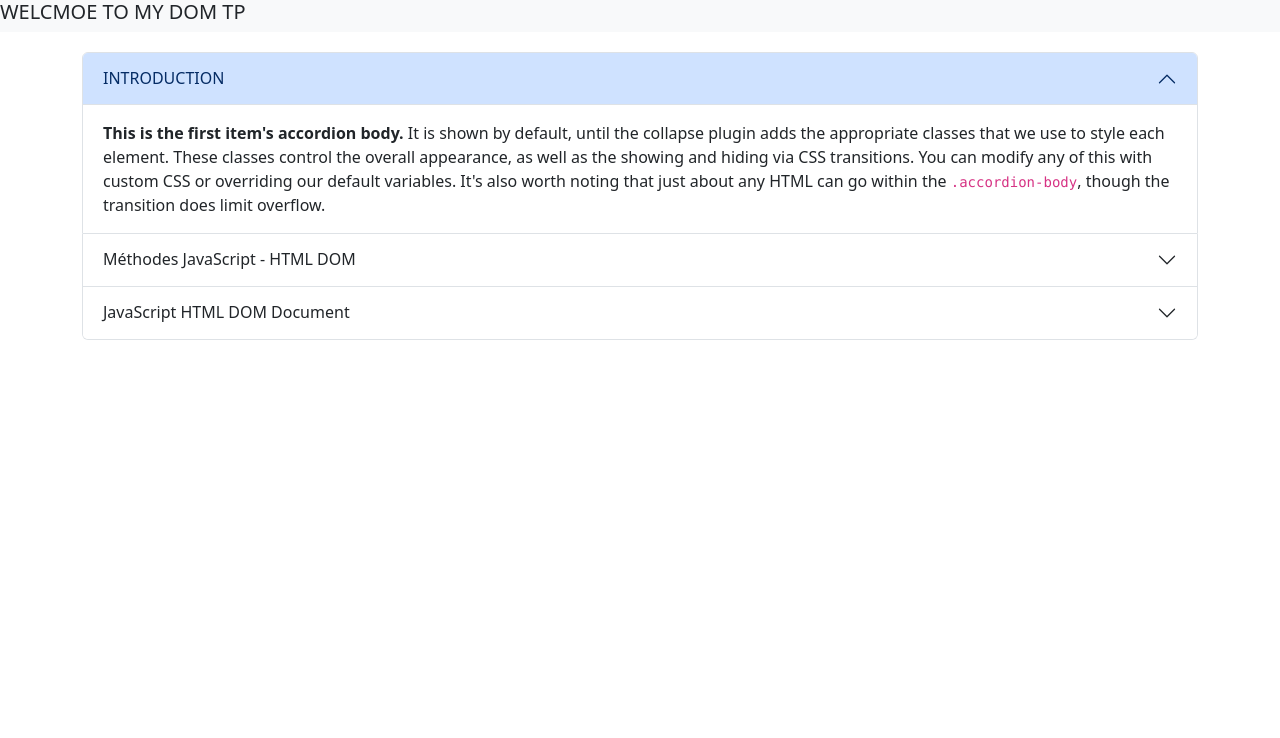
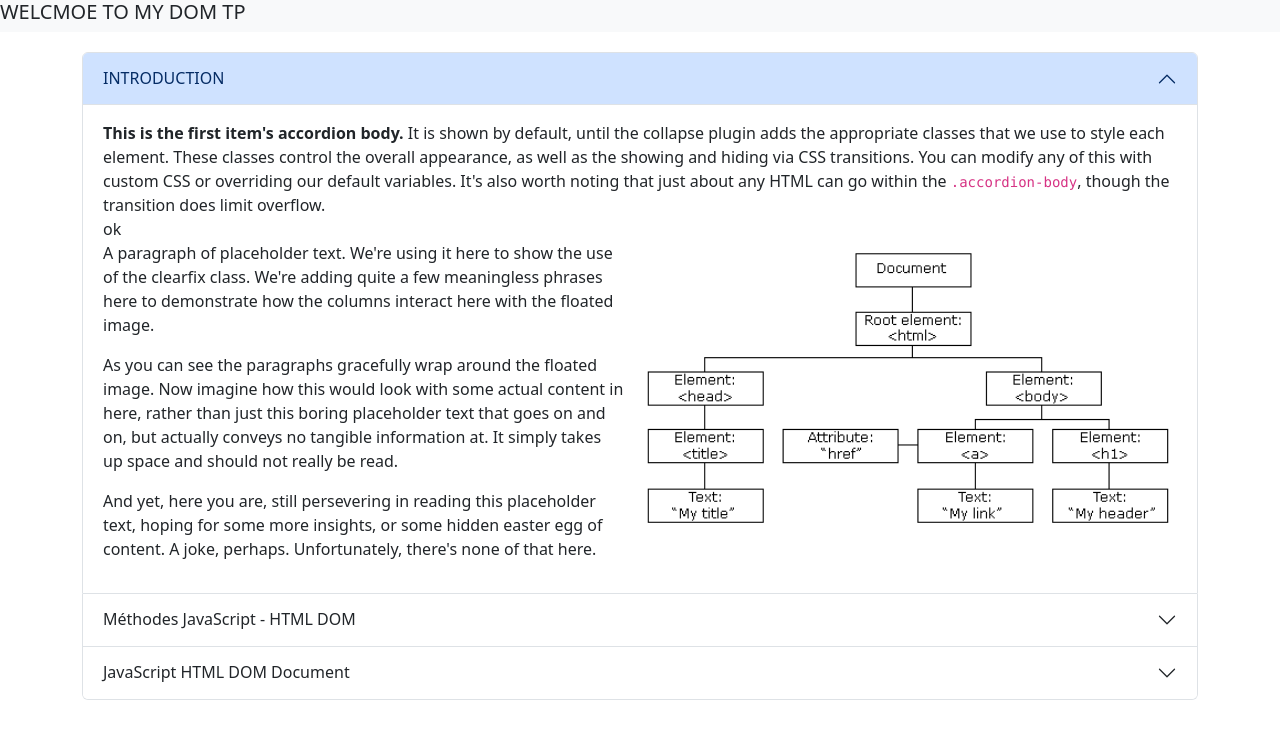
Before and after one commit to vianneyyovo/tp_dom, a plain HTML site: page index.html in a window 1280 px wide. Drawn offline with nearby package versions, Linux system fonts and the light colour scheme.

Commit message:
[ADD]: dom tree picture for dom tp project

```diff
--- a/index.html
+++ b/index.html
@@ -25,8 +25,28 @@
           </h2>
           <div id="collapseOne" class="accordion-collapse collapse show" data-bs-parent="#accordionExample">
             <div class="accordion-body">
-              <strong>This is the first item's accordion body.</strong> It is shown by default, until the collapse plugin adds the appropriate classes that we use to style each element. These classes control the overall appearance, as well as the showing and hiding via CSS transitions. You can modify any of this with custom CSS or overriding our default variables. It's also worth noting that just about any HTML can go within the <code>.accordion-body</code>, though the transition does limit overflow.
+              <strong>This is the first item's accordion body.</strong>
+              It is shown by default, until the collapse plugin adds the appropriate classes that we use to style each element. These classes control the overall appearance, as well as the showing and hiding via CSS transitions. You can modify any of this with custom CSS or overriding our default variables. It's also worth noting that just about any HTML can go within the <code>.accordion-body</code>, though the transition does limit overflow.
+              <div>
+                ok
+                <div class="clearfix">
+                  <img src="/images/dom.gif" class="col-md-6 float-md-end mb-3 ms-md-3" alt="...">
+
+                  <p>
+                    A paragraph of placeholder text. We're using it here to show the use of the clearfix class. We're adding quite a few meaningless phrases here to demonstrate how the columns interact here with the floated image.
+                  </p>
+
+                  <p>
+                    As you can see the paragraphs gracefully wrap around the floated image. Now imagine how this would look with some actual content in here, rather than just this boring placeholder text that goes on and on, but actually conveys no tangible information at. It simply takes up space and should not really be read.
+                  </p>
+
+                  <p>
+                    And yet, here you are, still persevering in reading this placeholder text, hoping for some more insights, or some hidden easter egg of content. A joke, perhaps. Unfortunately, there's none of that here.
+                  </p>
+                </div>
+              </div>
             </div>
+
           </div>
         </div>
         <div class="accordion-item">
```
Also changed, not shown: images/dom.gif (added).
